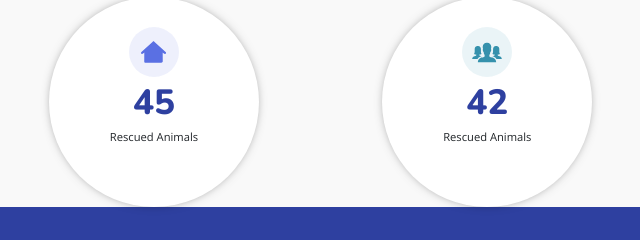
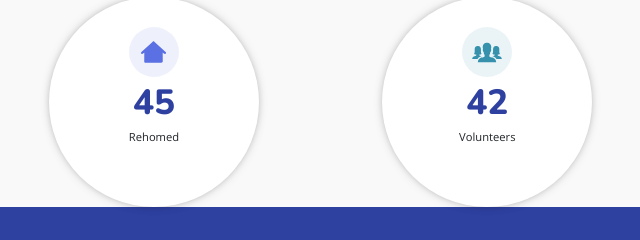
Before and after one commit to iamcelso/pawndation-static-html, a website: page app/index.html in a window 1280 px wide. Shown: the part 2052-2292 px from the top of the page, 486-1126 px from the left. Drawn offline with nearby package versions, Linux system fonts and the light colour scheme.

Commit message:
relabeled

```diff
--- a/app/index.html
+++ b/app/index.html
@@ -129,13 +129,13 @@
                     <div class="circle medium bg-white">
                         <span class="icon home"></span>
                         <h1>45</h1>
-                        <small>Rescued Animals</small>
+                        <small>Rehomed</small>
                     </div>
 
                     <div class="circle medium bg-white">
                         <span class="icon volunteer"></span>
                         <h1>42</h1>
-                        <small>Rescued Animals</small>
+                        <small>Volunteers</small>
                     </div>
                 </div>
             </div>
```
